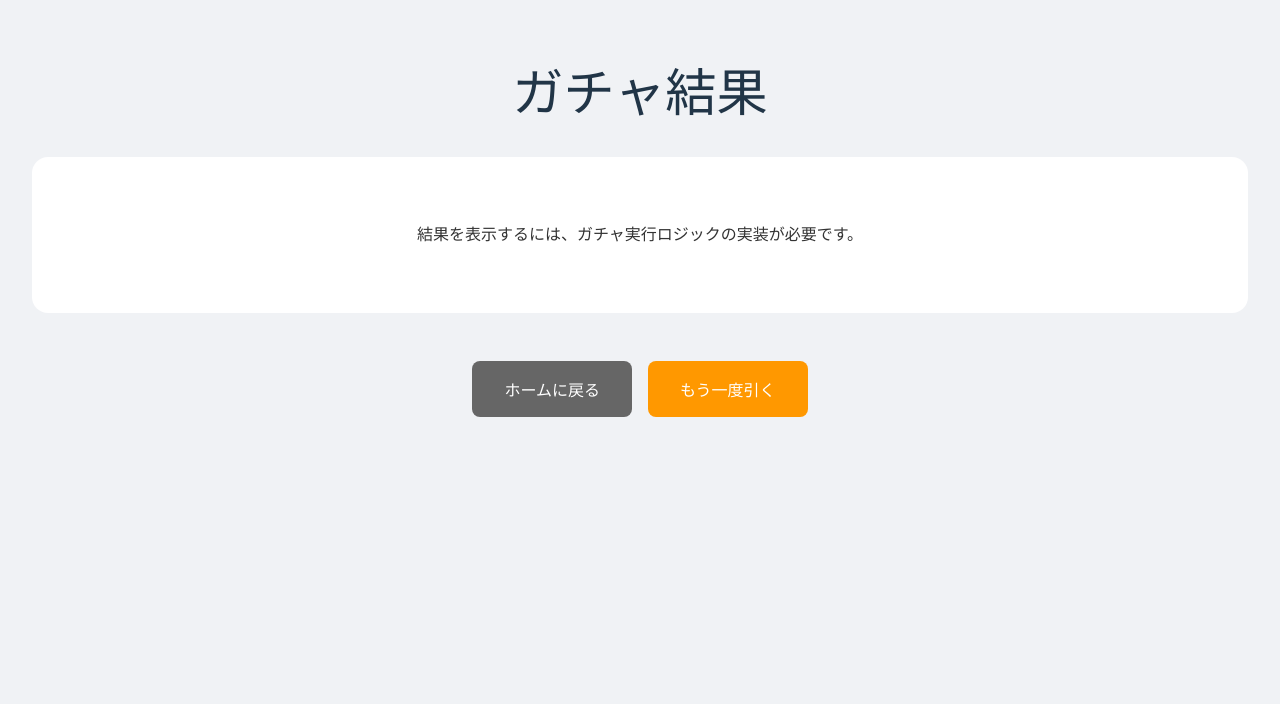
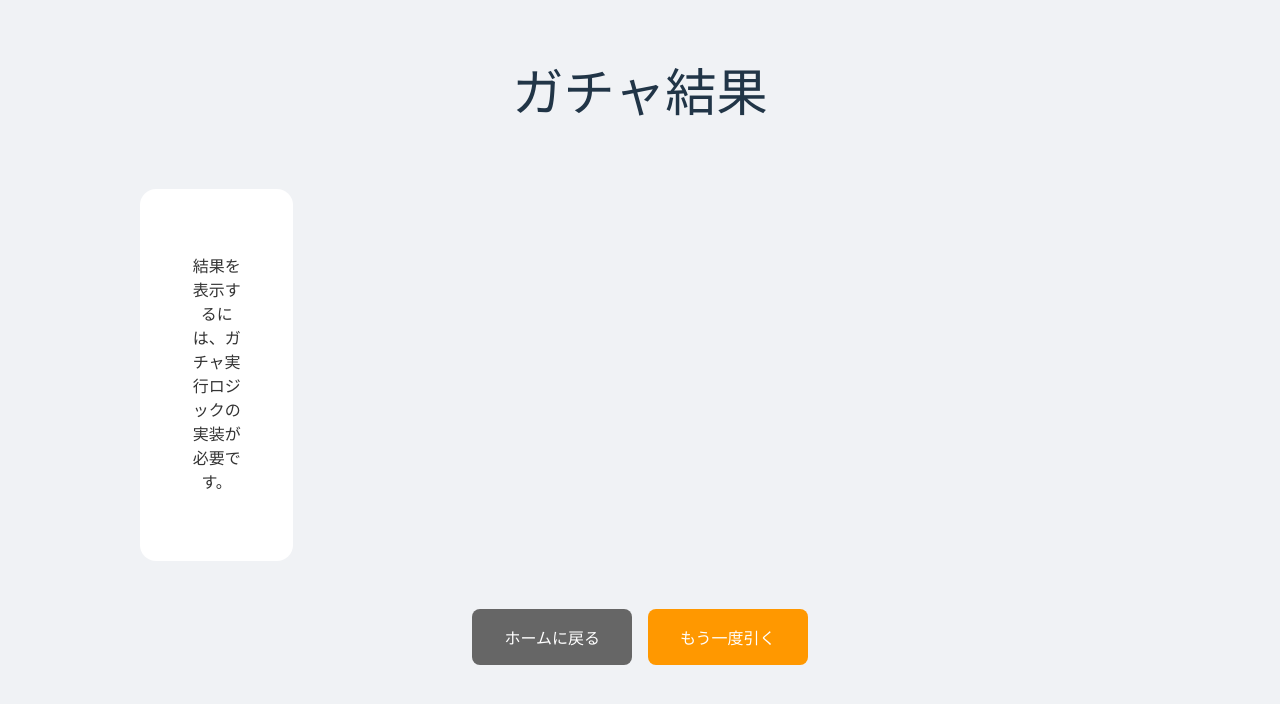
Before and after one commit to shii-park/friends_frontend, a React (Vite) app: page /gacha-result in a window 1280 px wide. Shown: the top 704 px of the page. Built offline with nearby package versions, Linux system fonts and the light colour scheme.

Commit message:
Fix: ガチャ結果画面のカードサイズを適切に調整しました。

```diff
--- a/src/App.css
+++ b/src/App.css
@@ -439,6 +439,42 @@ body {
   min-height: 100vh;
   background-color: #f0f2f5;
   padding: 2rem;
+  display: flex;
+  flex-direction: column;
+  align-items: center;
+}
+
+.gacha-result-header {
+  margin-bottom: 2rem;
+}
+
+.gacha-result-content {
+  width: 100%;
+  max-width: 1000px;
+}
+
+.result-grid {
+  display: grid;
+  grid-template-columns: repeat(auto-fill, minmax(140px, 1fr));
+  gap: 1rem;
+  justify-items: center;
+}
+
+.result-grid .storage-card {
+  width: 140px;
+  padding: 8px;
+  font-size: 0.9rem;
+}
+
+.result-grid .card-image-placeholder {
+  height: 120px;
+}
+
+.result-grid .card-name {
+  font-size: 0.8rem;
+  white-space: nowrap;
+  overflow: hidden;
+  text-overflow: ellipsis;
 }
 
 .result-actions {
```
